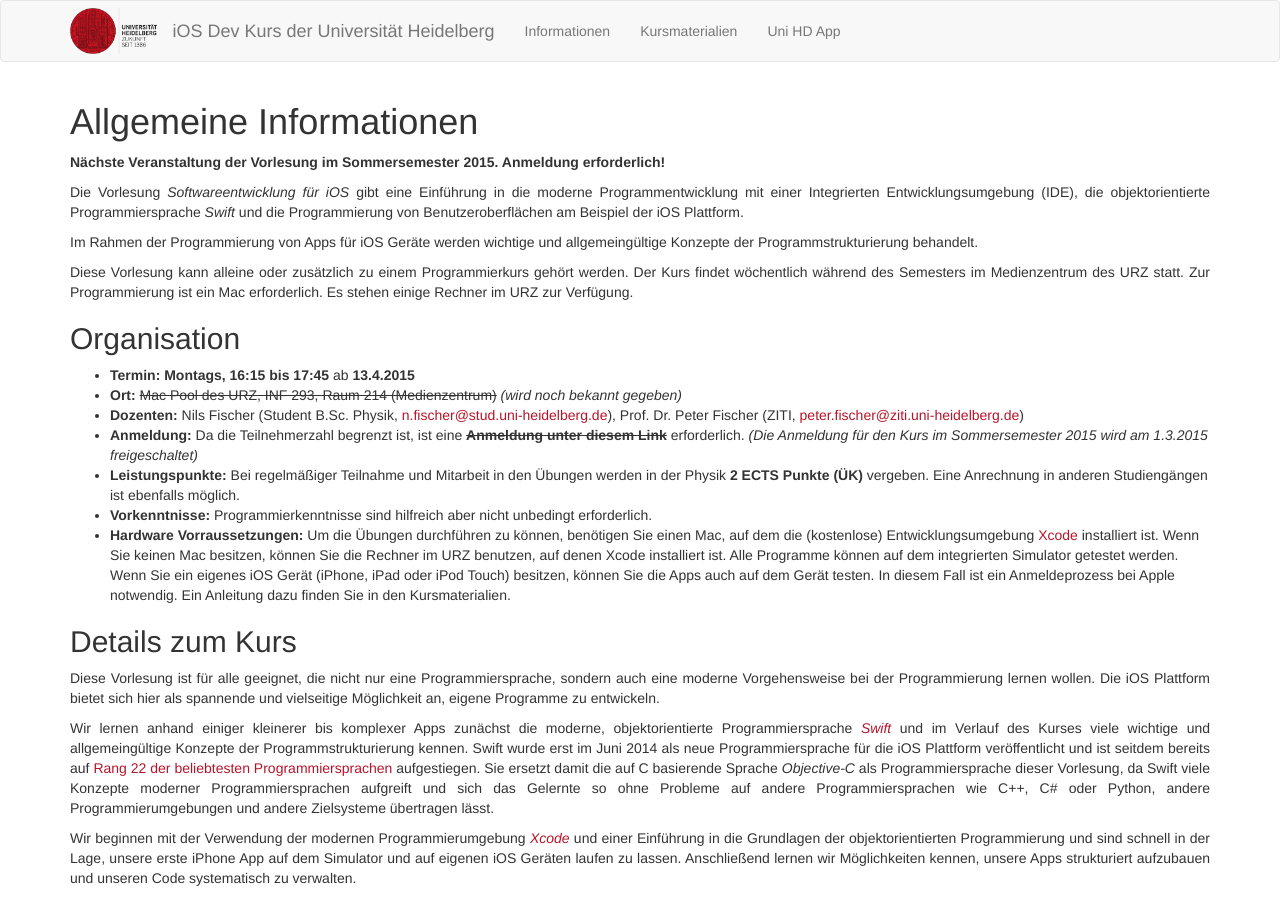
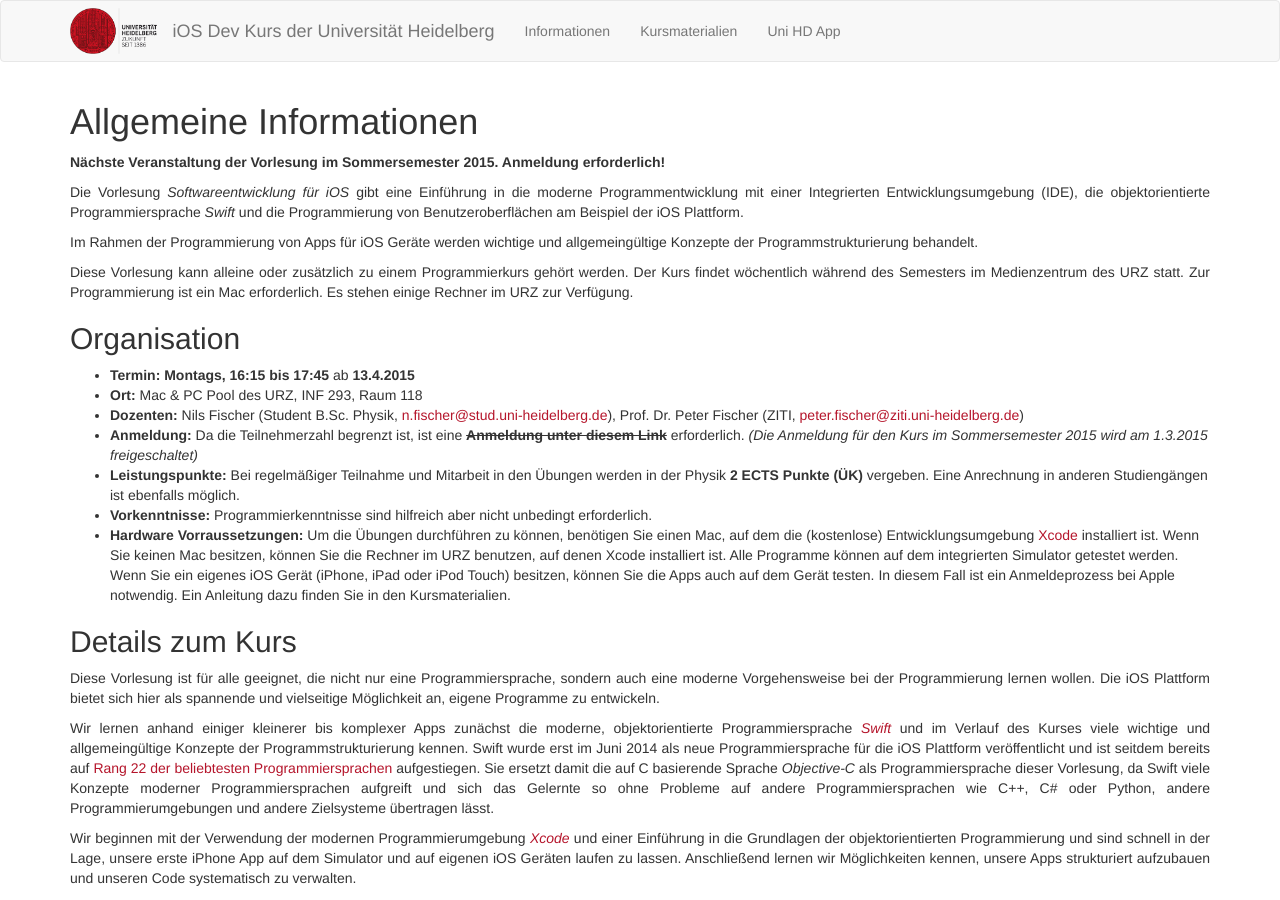
Before and after one commit to iOS-Dev-Kurs/iOS-Dev-Kurs.github.io, a Jekyll site: the page built from index.md, in a window 1280 px wide and 900 px high. Built offline with Jekyll 4.4.1, drawn with Linux system fonts in a browser that asks for light colours; Markdown is read by kramdown in place of the engine named in the settings.

Commit message:
added location

```diff
--- a/index.md
+++ b/index.md
@@ -14,7 +14,7 @@
 ## Organisation
 
 - **Termin:** **Montags, 16:15 bis 17:45** ab **13.4.2015**
-- **Ort:** <s>Mac Pool des URZ, INF 293, Raum 214 (Medienzentrum)</s> *(wird noch bekannt gegeben)*
+- **Ort:** Mac & PC Pool des URZ, INF 293, Raum 118
 - **Dozenten:** Nils Fischer (Student B.Sc. Physik, [n.fischer@stud.uni-heidelberg.de](mailto:n.fischer@stud.uni-heidelberg.de)), Prof. Dr. Peter Fischer (ZITI, [peter.fischer@ziti.uni-heidelberg.de](mailto:peter.fischer@ziti.uni-heidelberg.de))
 - **Anmeldung:** Da die Teilnehmerzahl begrenzt ist, ist eine **<s>Anmeldung unter diesem Link</s>** erforderlich. *(Die Anmeldung für den Kurs im Sommersemester 2015 wird am 1.3.2015 freigeschaltet)*
 - **Leistungspunkte:** Bei regelmäßiger Teilnahme und Mitarbeit in den Übungen werden in der Physik **2 ECTS Punkte (ÜK)** vergeben. Eine Anrechnung in anderen Studiengängen ist ebenfalls möglich.
```
